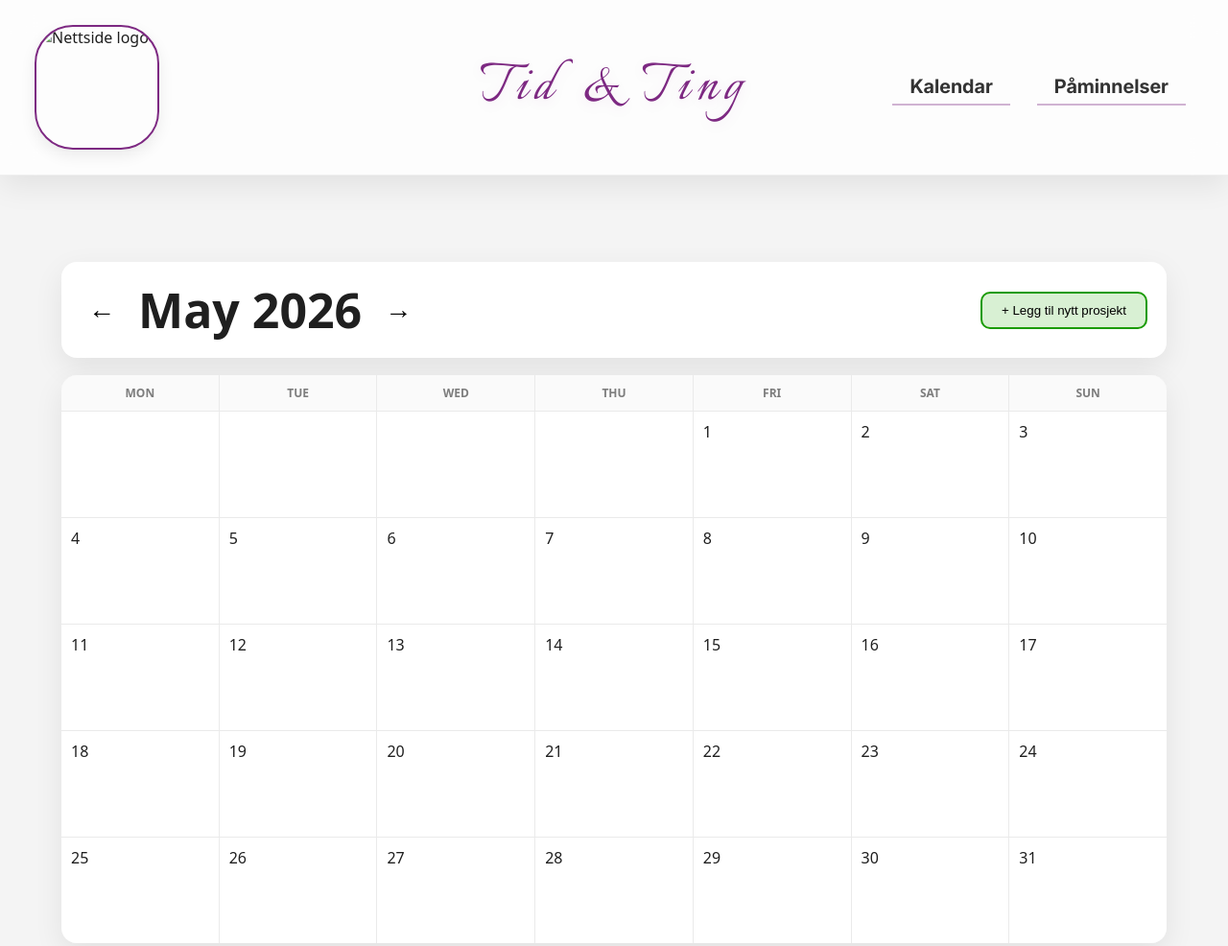
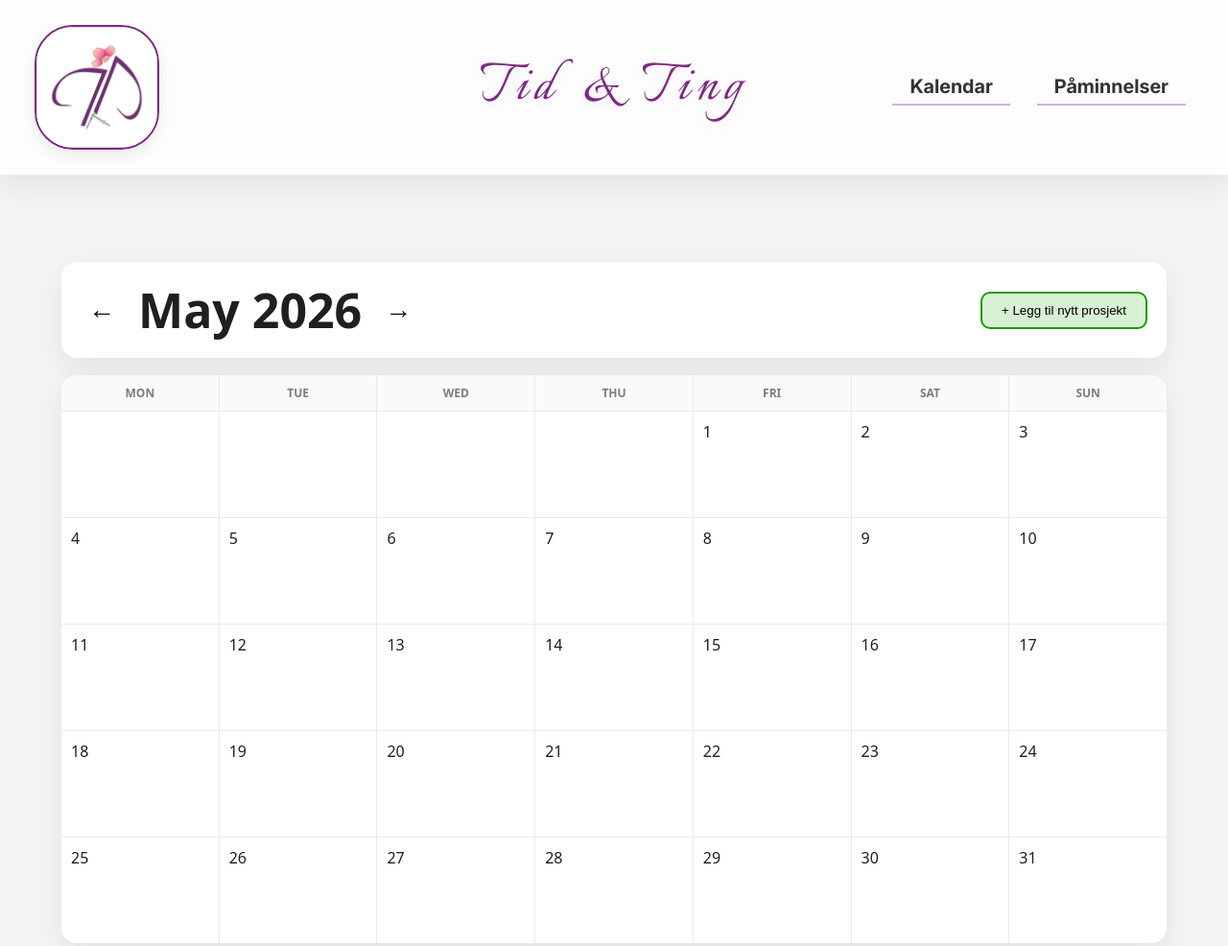
Before and after one commit to Agust-ux/Tid-ting_backup, a plain HTML site: page calendar.html in a window 1280 px wide. Shown: the top 986 px of the page at 96% size. Drawn offline with nearby package versions, Linux system fonts and the light colour scheme.

Commit message:
fixing didn't work.

```diff
--- a/calendar.html
+++ b/calendar.html
@@ -14,7 +14,7 @@
 <main>
 <nav>
     <a href="dashboard.html" class="logo-link">
-        <img src="Images/favicon.png" alt="Nettside logo">
+        <img src="Images/logo.png" alt="Nettside logo">
     </a>
 
     <a href="dashboard.html" class="title-link">
```
Also changed, not shown: dashboard.html (+1 -1 lines), faq.html (+1 -1 lines), personvernserklæring.html (+1 -1 lines), project.html (+1 -1 lines).
